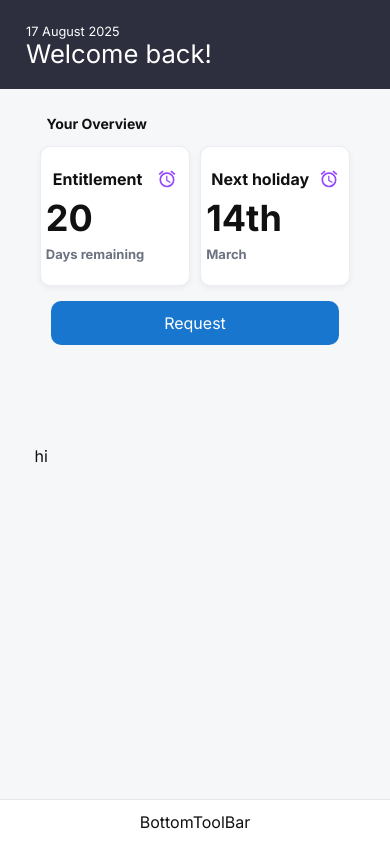
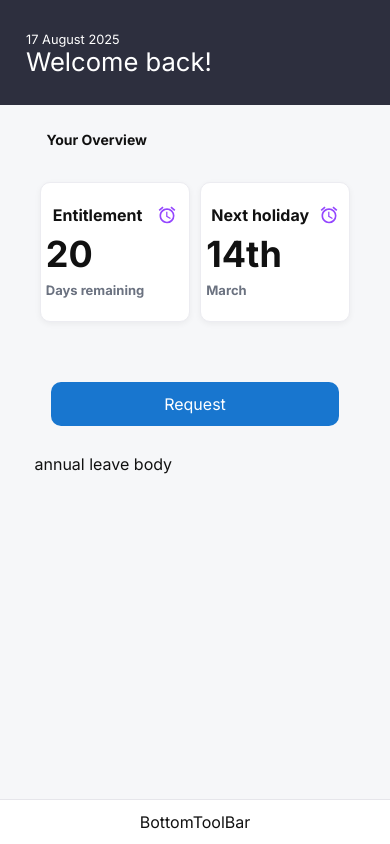
Before and after one commit to myhzyy/annual-leave-booker, a Next.js app: page / in a window 390 px wide. Built offline with nearby package versions, Linux system fonts and the light colour scheme.

Commit message:
fixed header and mainbody.tsx for small screens

```diff
--- a/src/app/components/BodyOverView.tsx
+++ b/src/app/components/BodyOverView.tsx
@@ -4,6 +4,7 @@ import { MdOutlineAccessAlarm } from "react-icons/md";
 export default function BodyOverView() {
   return (
     <div className="main-wrapper">
+      <div className="overview-and-entitlement">
         <div className="overview-box">
           <h1>Your Overview</h1>
         </div>
@@ -26,6 +27,7 @@ export default function BodyOverView() {
             <p>March</p>
           </div>
         </div>
+      </div>
 
       <div className="request-box-btn-wrapper">
         <button className="request-btn">Request</button>
--- a/src/app/features/AnnualLeaveBody.tsx
+++ b/src/app/features/AnnualLeaveBody.tsx
@@ -1,3 +1,3 @@
 export default function AnnualLeaveBody() {
-  return <p>hi</p>;
+  return <p>annual leave body</p>;
 }
--- a/src/app/styles/BodyOverView.css
+++ b/src/app/styles/BodyOverView.css
@@ -1,5 +1,8 @@
 .main-wrapper {
   /* border: 1px solid red; */
+  display: flex;
+  flex-direction: column;
+  gap: 60px;
 }
 .overview-box {
   /* border: 1px solid red; */
@@ -13,6 +16,12 @@
   /* border: 1px solid red; */
   display: flex;
   justify-content: space-around;
+}
+
+.overview-and-entitlement {
+  display: flex;
+  flex-direction: column;
+  gap: 20px;
 }
 
 .entitlement-box {
@@ -56,7 +65,6 @@
 .request-box-btn-wrapper {
   display: flex;
   justify-content: center;
-  margin-top: 10px;
 }
 
 .request-btn {
@@ -67,5 +75,4 @@
   border: none;
   cursor: pointer;
   background-color: #1876cf;
-  margin-top: 5px;
 }
--- a/src/app/styles/Header.css
+++ b/src/app/styles/Header.css
@@ -1,5 +1,6 @@
 .header-wrapper {
   /* border: 1px solid red; */
+  height: 105px;
   padding: 12px 16px;
   background-color: #2d2f3e;
   color: white;
```
Also changed, not shown: 1 other file (tests, documents, lock files or other folders). Lines whose indentation alone changed are shown as unchanged.
